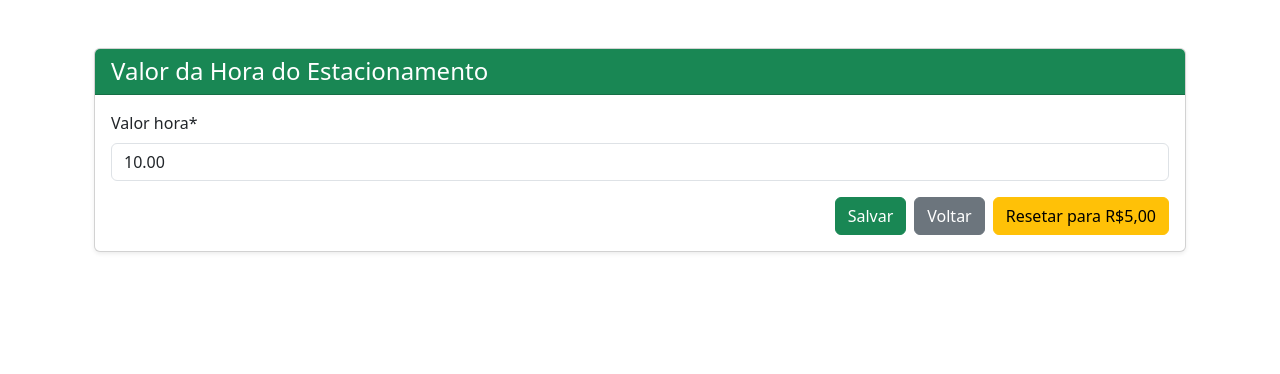
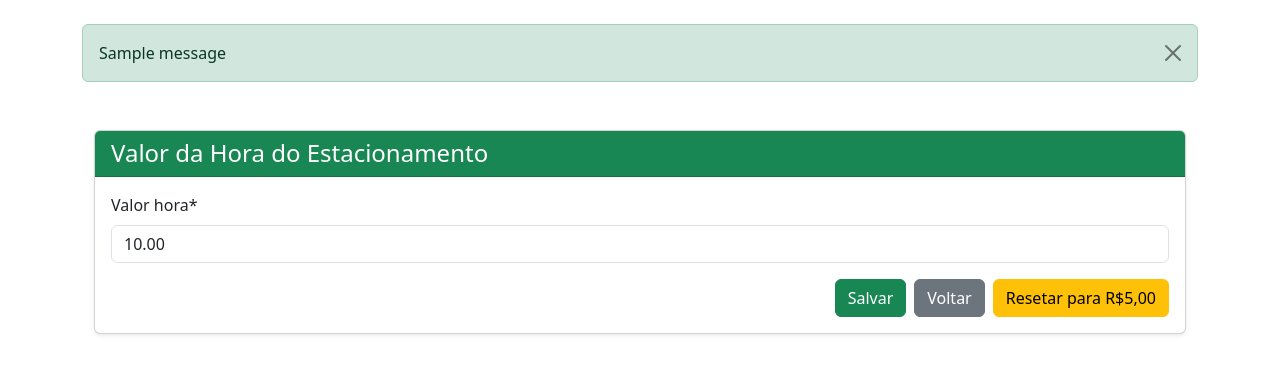
Before and after one commit to miguelcalisto/Projeto-integrador, a Django app: page /valorpagamento/ in a window 1280 px wide. Shown: the part 56-430 px from the top of the page. Run offline with Django 5.2, Linux system fonts and the light colour scheme; tables that the repository leaves empty hold one stand-in row (values such as "Sample post"); one stand-in notice (Sample message) is shown; some libraries are stand-ins or nearby versions.

Commit message:
add messages no horavalor
Co-authored-by: userasd123ff <iuehgdwegy@proton.me>

```diff
--- a/valorpagamento/templates/valorhora.html
+++ b/valorpagamento/templates/valorhora.html
@@ -4,6 +4,15 @@
 {% block title %}Valor da Hora{% endblock %}
 
 {% block content %}
+{% if messages %}
+    {% for message in messages %}
+        <div class="alert alert-success alert-dismissible fade show" role="alert">
+            {{ message }}
+            <button type="button" class="btn-close" data-bs-dismiss="alert" aria-label="Close"></button>
+        </div>
+    {% endfor %}
+{% endif %}
+
 <div class="container mt-5">
     <div class="card shadow-sm">
         <div class="card-header bg-success text-white">
--- a/valorpagamento/views.py
+++ b/valorpagamento/views.py
@@ -1,6 +1,8 @@
 from django.views.generic import TemplateView, UpdateView
 from django.urls import reverse_lazy
 from .models import ValorPagamento
+from django.contrib import messages
+
 
 # ✅ Cria o registro automaticamente, se ainda não existir
 class ValorHoraView(UpdateView):
@@ -10,10 +12,15 @@ class ValorHoraView(UpdateView):
     success_url = reverse_lazy('valor-hora')
 
     def get_object(self):
-        # Se não houver registro, cria um com valor padrão
-        obj, created = ValorPagamento.objects.get_or_create(id=1, defaults={'valor_hora': 5.00})
+        obj, created = ValorPagamento.objects.get_or_create(
+            id=1, defaults={'valor_hora': 5.00})
         return obj
 
+    def form_valid(self, form):
+        response = super().form_valid(form)
+        novo_valor = form.instance.valor_hora
+        messages.success(self.request, f'✅ O valor da hora foi atualizado para R$ {novo_valor:.2f}!')
+        return response
 
 from django.shortcuts import redirect
 from .models import ValorPagamento
```
